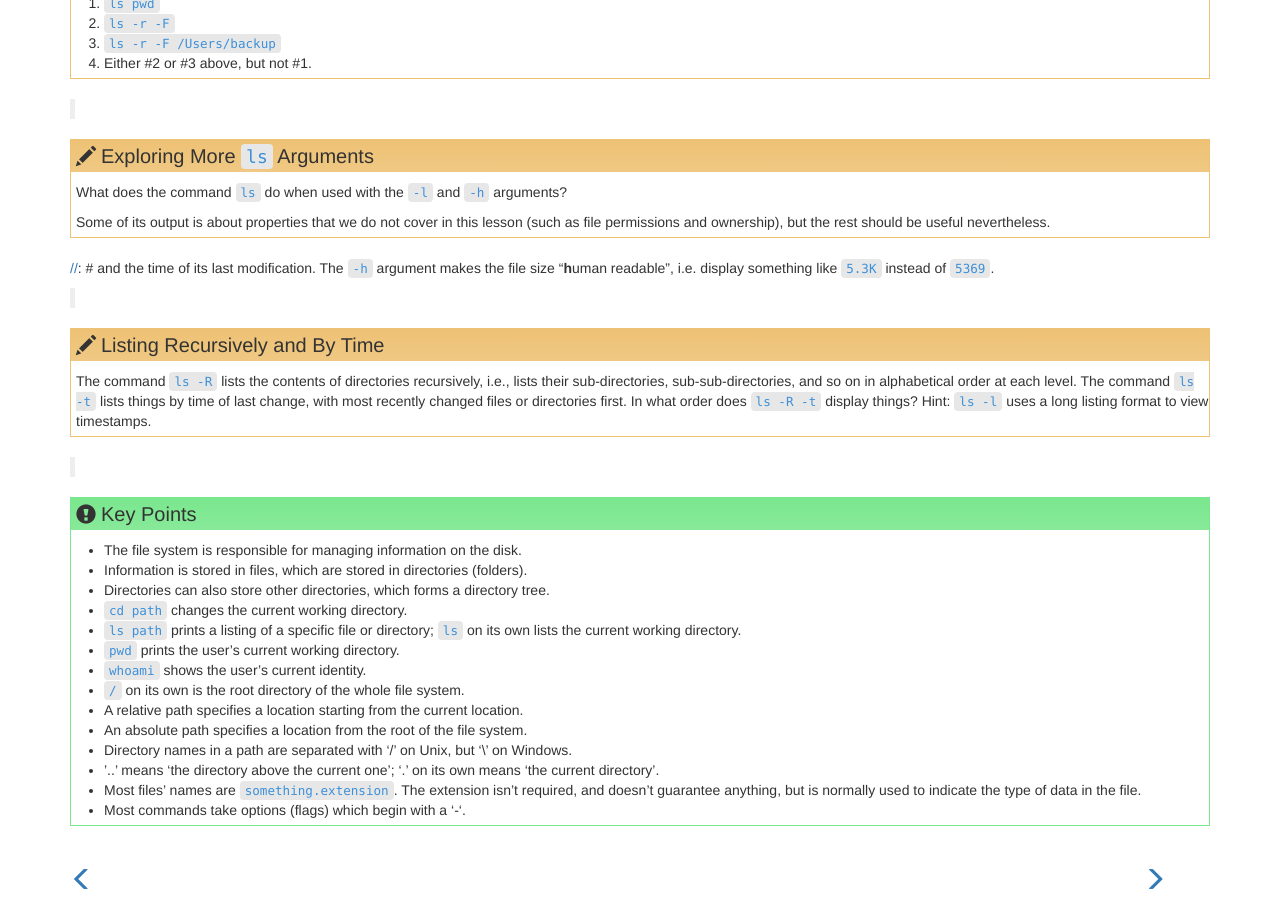
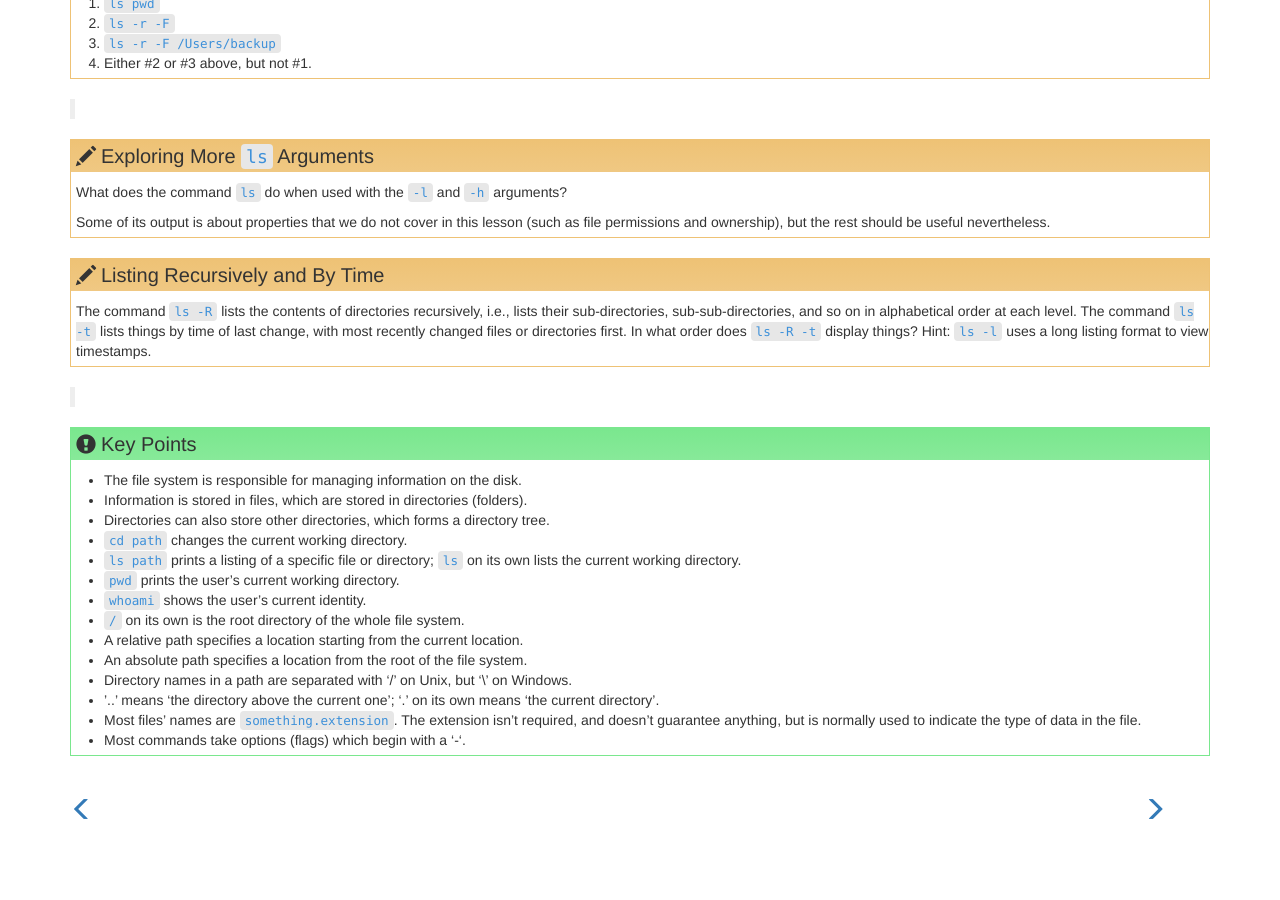
Before and after one commit to aliojjati/Nu-Shell, a Jekyll site: the page built from _episodes/02-filedir.md, in a window 1280 px wide and 900 px high, scrolled down 10155 px. Built offline with Jekyll 4.4.1, drawn with Linux system fonts in a browser that asks for light colours; after the commit the page ends 10990 px from its top, so only the background shows below that.

Commit message:
Update 02-filedir.md

```diff
--- a/_episodes/02-filedir.md
+++ b/_episodes/02-filedir.md
@@ -878,11 +878,6 @@ and we will see it in many other tools as we go on.
 > nevertheless.
 >
 
-[//]: #  ## Solution
-[//]: #  The `-l` arguments makes `ls` use a **l**ong listing format, showing not only
-[//]: #  the file/directory names but also additional information such as the file size
-[//]: #  and the time of its last modification. The `-h` argument makes the file size "**h**uman readable", i.e. display something like `5.3K` instead of `5369`.
-> {: .solution}
 
 {: .challenge}
 
```
